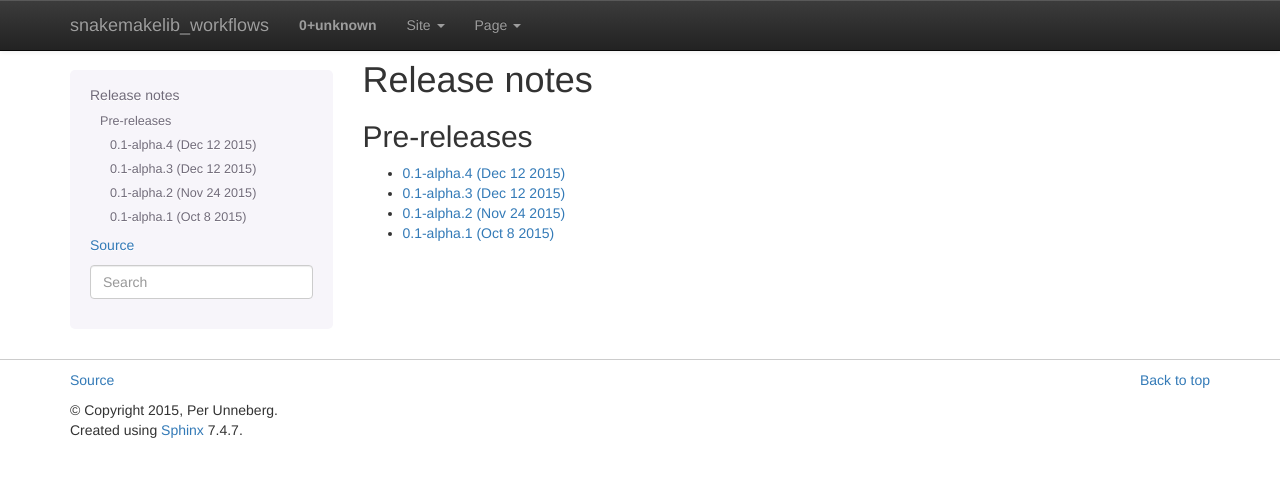
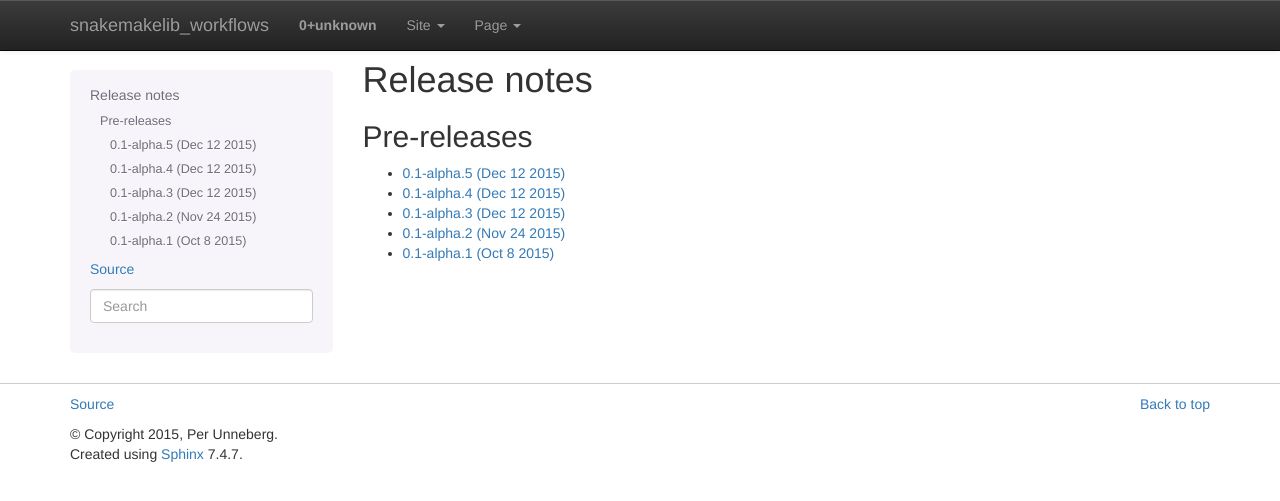
Before and after one commit to percyfal/snakemakelib-workflows, a Sphinx documentation site: the page built from sphinx/source/docs/release_notes.rst, in a window 1280 px wide. Shown: the top 501 px of the page. Built offline with Sphinx 7.4.7, drawn with Linux system fonts in a browser that asks for light colours.

```diff
--- a/sphinx/source/docs/release_notes.rst
+++ b/sphinx/source/docs/release_notes.rst
@@ -11,6 +11,7 @@ Pre-releases
 .. toctree::
     :maxdepth: 1
 
+    releases/0.1-alpha.5
     releases/0.1-alpha.4
     releases/0.1-alpha.3
     releases/0.1-alpha.2
--- /dev/null
+++ b/sphinx/source/docs/releases/0.1-alpha.5.rst
@@ -0,0 +1,4 @@
+0.1-alpha.5 (Dec 12 2015)
+=========================
+
+Hotfix (#6): replace wildcard path with REPORT in pca rule
```
Also changed, not shown: 2 other files.
